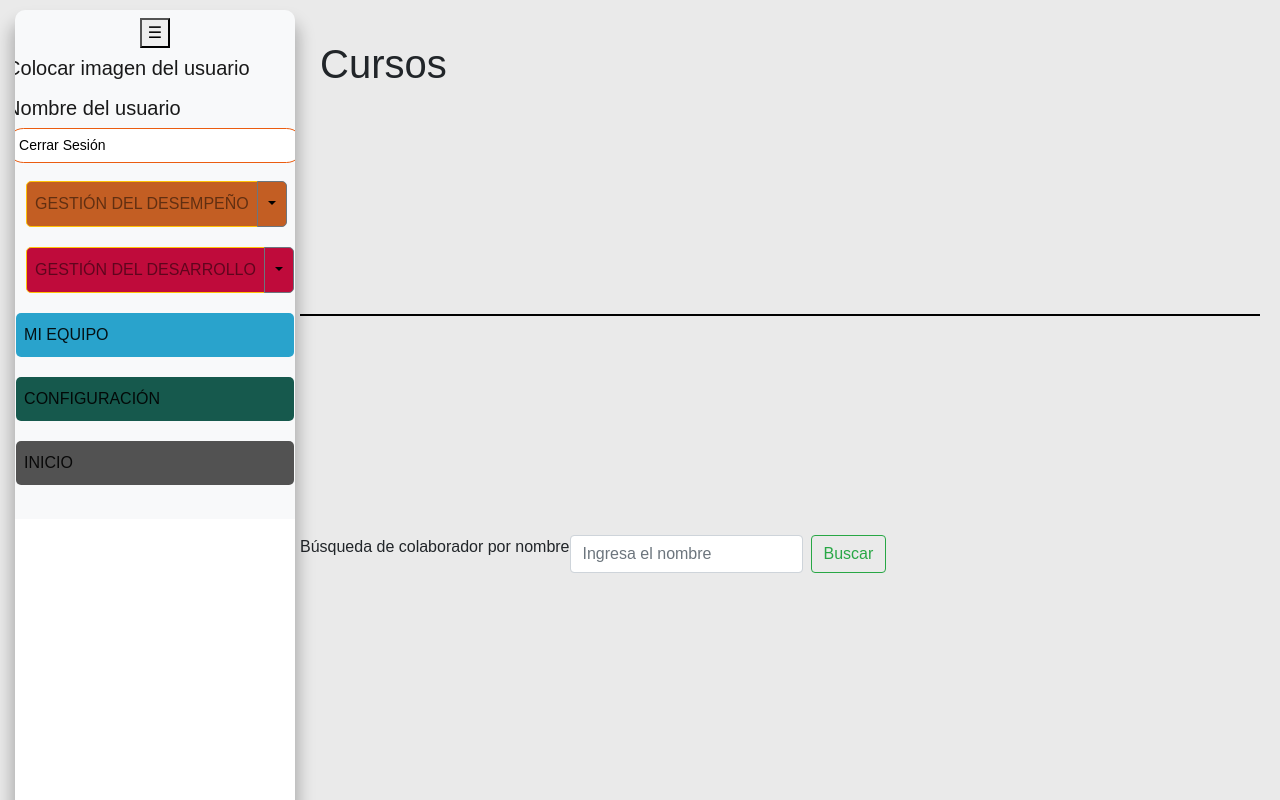
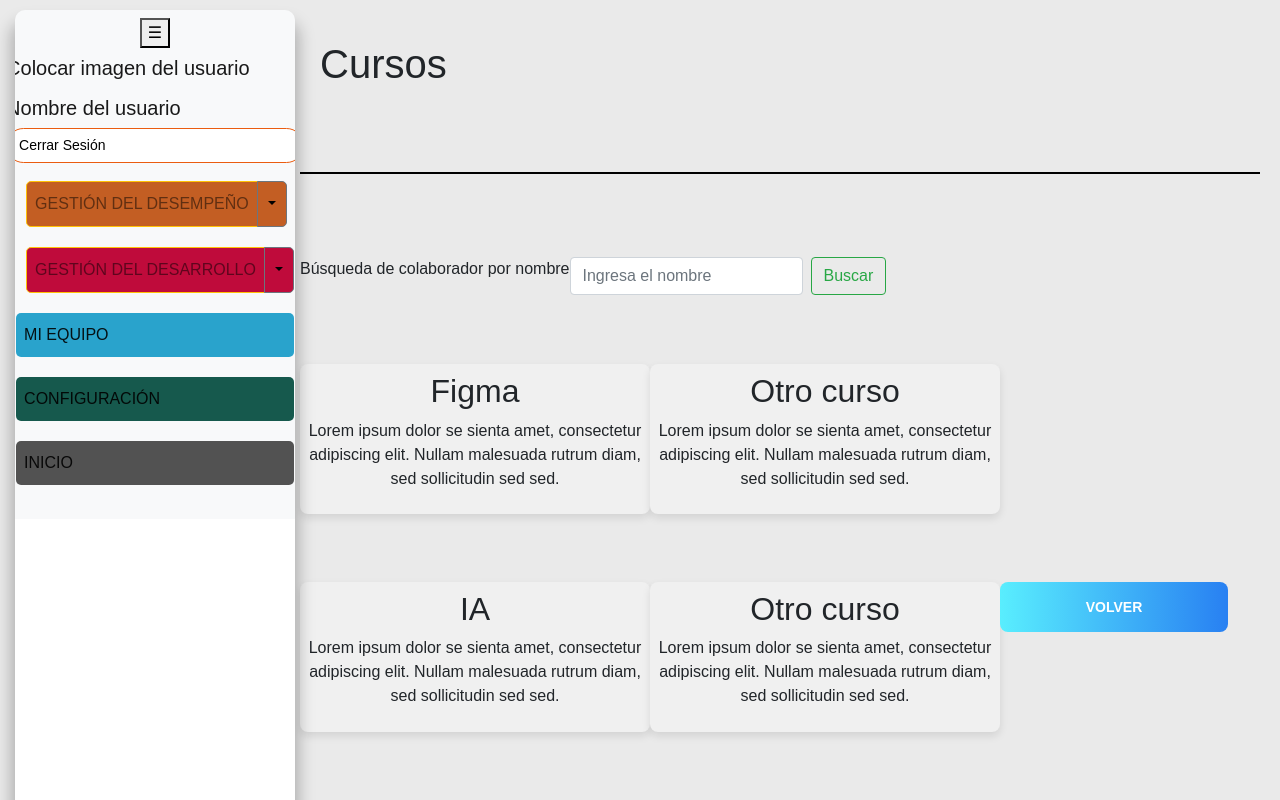
Before and after one commit to EdwinFigueroa2003/Sistema_gestion_de_desempeno, a Flask app: page /cursos in a window 1280 px wide. Run offline with Flask 3, Linux system fonts and the light colour scheme.

Commit message:
Agrege cursos

```diff
--- a/sistemagestiondesempeño/templates/cursos.html
+++ b/sistemagestiondesempeño/templates/cursos.html
@@ -327,46 +235,85 @@
             border-color: rgb(0, 0, 0);
         }
 
-        .rectangle-2101 {
-            background: #ffffff;
-            border-radius: 40px;
-            width: 300px;
-            height: 200px;
-            margin-right: 20px;
-            margin-top: 20px;
-            padding: 10px;
-            box-shadow: 0px 4px 4px 0px rgba(0, 0, 0, 0.25);
+        .rectangle {
+            width: 350px;
+            height: 150px;
+            margin: 5 px;
+            border-radius: 8px;
+            box-shadow: 0 4px 8px rgba(0, 0, 0, 0.1);
+            background-color: #ECE9E9;
+            display: flex;
+            flex-direction: column;
+            justify-content: center;
+            align-items: center;
+            text-align: center;
         }
 
-        hr {
-            width: 102%;
-            height: 10px;
-            margin-top: 1px;
-            margin-bottom: 5px;
-            border-width: 2px;
-            border-color: rgb(0, 0, 0);
+        .rectangles-container {
+            display: flex;
+            justify-content: space-around;
+            margin-top: 20px;
         }
 
-        h3 {
-            font-size: 23px;
-            /* Tamaño de fuente base */
-            line-height: 2;
-            /* Espaciado entre líneas */
-            margin: 1;
-            /* Eliminar margen para ajuste */
-            margin-right: 20px;
-            /* Ajuste del margen a la derecha */
+        .rectangle-link {
+            text-decoration: none;
+            color: inherit;
         }
 
-        h6 {
-            margin-right: 20px;        /* Ajuste del margen a la derecha*/
+        .rectangle-link:hover,
+        .rectangle {
+            background-color: #f0f0f0;
+            /* Cambia el color de fondo al pasar el ratón, si lo deseas */
         }
 
-        .label {
-            font-weight: bold;
-            /* Aplicar negrita */
-            margin-right: 5px;
-            /* Espacio entre la etiqueta y el texto */
+        .medium-filled,
+        .medium-filled * {
+            box-sizing: border-box;
+        }
+
+        .medium-filled,
+        .volver {
+            background: linear-gradient(90deg,
+                    rgba(89, 238, 254, 1) 0%,
+                    rgba(40, 128, 242, 1) 100%);
+            color: white;
+            border-radius: 8px;
+            padding: 9px 32px 9px 32px;
+            display: flex;
+            flex-direction: column;
+            gap: 0px;
+            align-items: center;
+            justify-content: center;
+            width: 228px;
+            position: relative;
+        }
+
+        .volver {
+            text-align: center;
+            font-family: "Roboto-SemiBold", sans-serif;
+            font-size: 14px;
+            /* Ajustado el tamaño del texto */
+            line-height: 32px;
+            /* Ajustado el alto del botón */
+            font-weight: 600;
+            padding: 0 20px;
+            /* Espaciado interno horizontal */
+            background-color: #EA5C10;
+            /* Color de fondo */
+            border: none;
+            /* Quitamos el borde */
+            border-radius: 5px;
+            /* Borde redondeado */
+            cursor: pointer;
+            transition: background-color 0.3s ease;
+            /* Transición suave para el cambio de color de fondo */
+        }
+
+        .volver:hover {
+            background: linear-gradient(90deg,
+                    rgba(89, 238, 254, 1) 0%,
+                    rgba(40, 128, 242, 1) 100%);
+            /* Color de fondo al pasar el ratón */
         }
 
     </style>
@@ -459,6 +406,54 @@
             <input class="form-control mr-sm-2" type="search" placeholder="Ingresa el nombre" aria-label="Search">
             <button class="btn btn-outline-success my-2 my-sm-0" type="submit">Buscar</button>
         </form>
+
+
+        <div class="rectangles-container">
+
+            <a href="#" class="rectangle-link">
+                <div class="rectangle">
+                    <h2>Figma</h2>
+                    <p class="text"> Lorem ipsum dolor se sienta amet, consectetur adipiscing elit. Nullam
+                        malesuada rutrum diam, sed sollicitudin sed sed.</p>
+                </div>
+            </a>
+
+                <a href="#" class="rectangle-link">
+                    <div class="rectangle">
+                        <h2>Otro curso</h2>
+                        <p class="text"> Lorem ipsum dolor se sienta amet, consectetur adipiscing elit. Nullam
+                            malesuada rutrum diam, sed sollicitudin sed sed.
+                        </p>
+                    </div>
+                </a>
+
+
+        </div>
+
+        <div class="rectangles-container">
+            <a href="#" class="rectangle-link">
+                <div class="rectangle">
+                    <h2>IA</h2>
+                    <p class="text"> Lorem ipsum dolor se sienta amet, consectetur adipiscing elit. Nullam
+                        malesuada rutrum diam, sed sollicitudin sed sed.
+                    </p>
+                </div>
+            </a>
+            <a href="#" class="rectangle-link">
+                <div class="rectangle">
+                    <h2>Otro curso</h2>
+                    <p class="text"> Lorem ipsum dolor se sienta amet, consectetur adipiscing elit. Nullam
+                        malesuada rutrum diam, sed sollicitudin sed sed. </p>
+                </div>
+            </a>
+        </div>
+        <div class="rectangles-container">
+            <div class="medium-filled">
+                <a href="/gestiondeldesarrollo" class="volver">VOLVER</a>
+            </div>
+        </div>
+
+
     </div>
     <!-- Scripts al final del cuerpo -->
     <script src="https://code.jquery.com/jquery-3.5.1.slim.min.js"
--- a/sistemagestiondesempeño/templates/dashboard.html
+++ b/sistemagestiondesempeño/templates/dashboard.html
@@ -414,8 +414,6 @@
         </p>
 
         <div class="rectangles-container">
-
-
             <a href="/reportesindividual" class="rectangle-link">
                 <div class="rectangle">
                     <h2>Reporte individual</h2>
--- a/sistemagestiondesempeño/templates/gestiondeldesarrollo.html
+++ b/sistemagestiondesempeño/templates/gestiondeldesarrollo.html
@@ -306,7 +306,8 @@
             color: inherit;
         }
 
-        .rectangle-link:hover .rectangle {
+        .rectangle-link:hover,
+        .rectangle {
             background-color: #f0f0f0;
             /* Cambia el color de fondo al pasar el ratón, si lo deseas */
         }
@@ -415,7 +416,6 @@
 
         <div class="rectangles-container">
 
-
             <a href="/dashboard" class="rectangle-link">
                 <div class="rectangle">
                     <h2>Dashboard/Reportes</h2>
```
Also changed, not shown: other parts of sistemagestiondesempeño/templates/cursos.html (+15 -107 lines), sistemagestiondesempeño/templates/podcast.html (+17 -2 lines), sistemagestiondesempeño/templates/reportesindividual.html (+6 -13 lines), sistemagestiondesempeño/templates/videos.html (+9 -0 lines).
